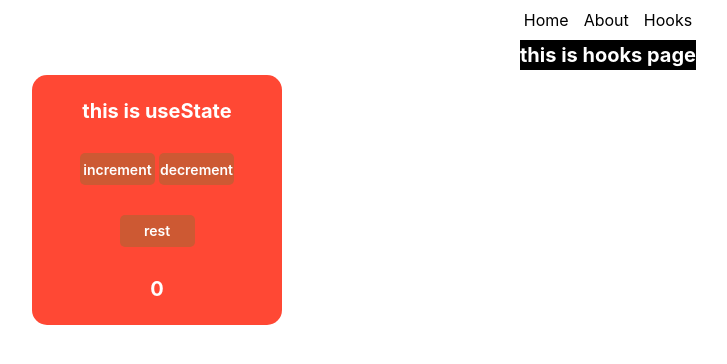
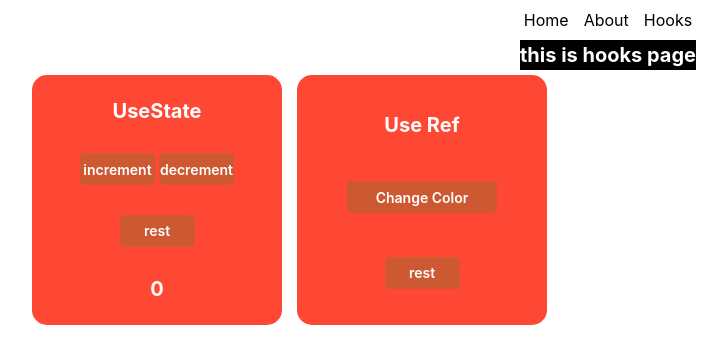
Before and after one commit to Ameer2000Mzori/Refactor-React, a React (Create React App) app: page /hooks in a window 1280 px wide. Shown: the top 364 px of the page, without its empty margins (32-759 px from the left). Built offline with nearby package versions, Linux system fonts and the light colour scheme.

Commit message:
added logic for useRef hook

```diff
--- a/src/components/pages/HooksPage/HooksPage.jsx
+++ b/src/components/pages/HooksPage/HooksPage.jsx
@@ -5,6 +5,7 @@ import {
   StyledHooksWrapper,
   StyledTitle,
 } from '../../shared/StyledComponent.jsx'
+import UseRefHook from './components/UseRefHook.jsx'
 
 const HooksPage = () => {
   return (
@@ -13,9 +14,12 @@ const HooksPage = () => {
         <StyledTitle>this is hooks page </StyledTitle>
       </div>
 
-      <div className=" w-[90%] h-[90%] flex flex-row text-start items-start justify-start">
+      <div className=" w-[90%] h-[90%] flex flex-row text-start items-start justify-start gap-[15px]">
         <StyledHooksWrapper>
           <UseStateHook />
+        </StyledHooksWrapper>
+        <StyledHooksWrapper>
+          <UseRefHook />
         </StyledHooksWrapper>
       </div>
     </StyledDiv>
--- /dev/null
+++ b/src/components/pages/HooksPage/components/UseRefHook.jsx
@@ -0,0 +1,27 @@
+import React, { useRef } from 'react'
+import { StyledButton, StyledTitle } from '../../../shared/StyledComponent'
+
+const UseRefHook = () => {
+  const buttonRef = useRef(null)
+
+  const changeColor = () => {
+    buttonRef.current.style.backgroundColor = 'red'
+  }
+
+  const restChangeColor = () => {
+    buttonRef.current.style.backgroundColor = '#4834'
+  }
+
+  return (
+    <>
+      <StyledTitle>Use Ref</StyledTitle>
+      <StyledButton className="w-[150px]" ref={buttonRef} onClick={changeColor}>
+        Change Color
+      </StyledButton>
+
+      <StyledButton onClick={restChangeColor}>rest</StyledButton>
+    </>
+  )
+}
+
+export default UseRefHook
--- a/src/components/pages/HooksPage/components/UseStateHook.jsx
+++ b/src/components/pages/HooksPage/components/UseStateHook.jsx
@@ -6,7 +6,7 @@ const UseStateHook = () => {
 
   return (
     <>
-      <StyledTitle>this is useState</StyledTitle>
+      <StyledTitle>UseState</StyledTitle>
       <div>
         <StyledButton onClick={() => setCount((p) => (p += 1))}>
           increment
--- a/src/components/shared/StyledComponent.jsx
+++ b/src/components/shared/StyledComponent.jsx
@@ -30,7 +30,8 @@ export const StyledTitle = styled.p`
 `
 
 export const StyledButton = styled.button`
-  width: 75px;
+  min-width: 75px;
+  max-width: 150px;
   margin: 2px;
   height: 32px;
   border-radius: 5px;
@@ -40,4 +41,5 @@ export const StyledButton = styled.button`
   font-weight: 600;
   border: none;
   cursor: pointer;
+  padding: 1px;
 `
```
